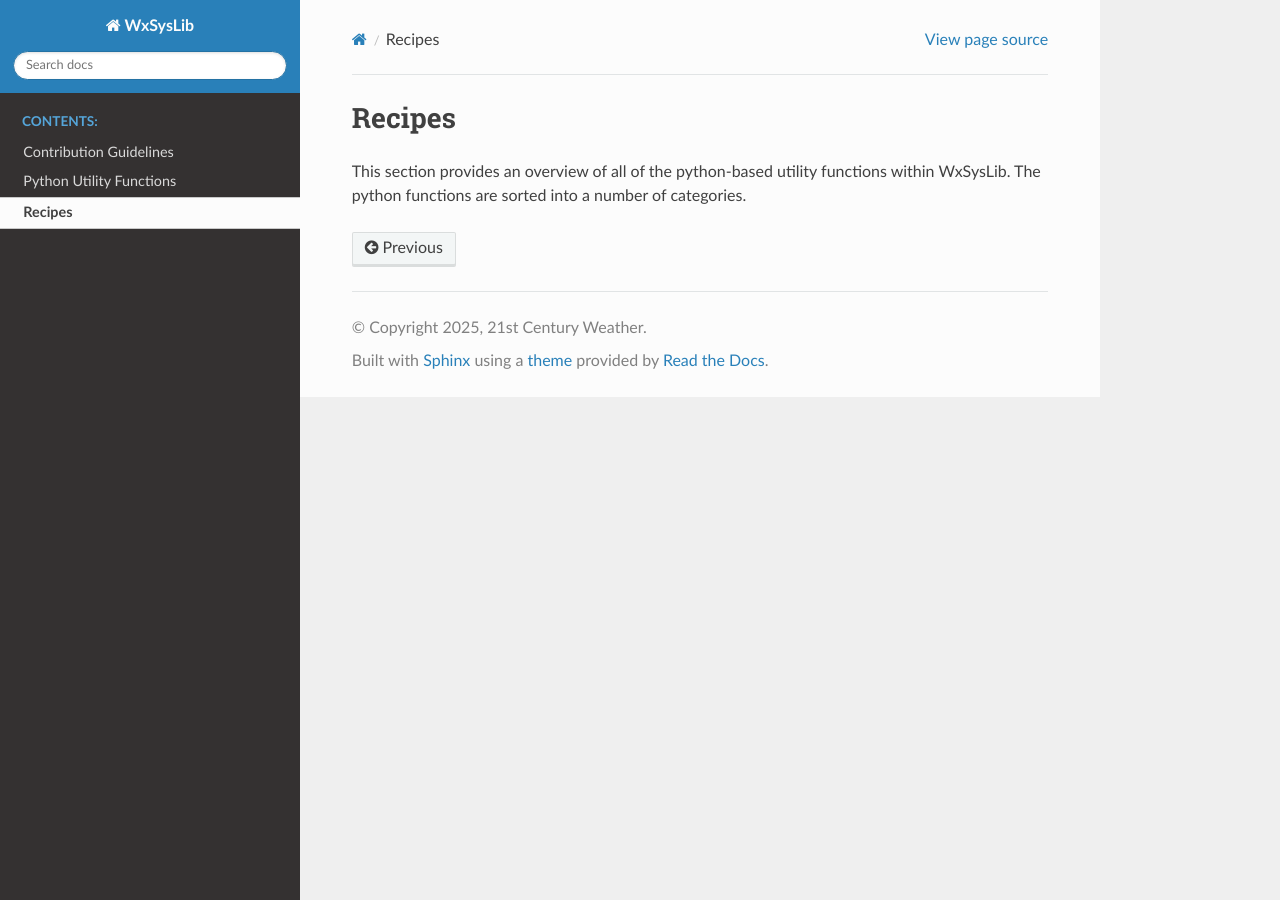
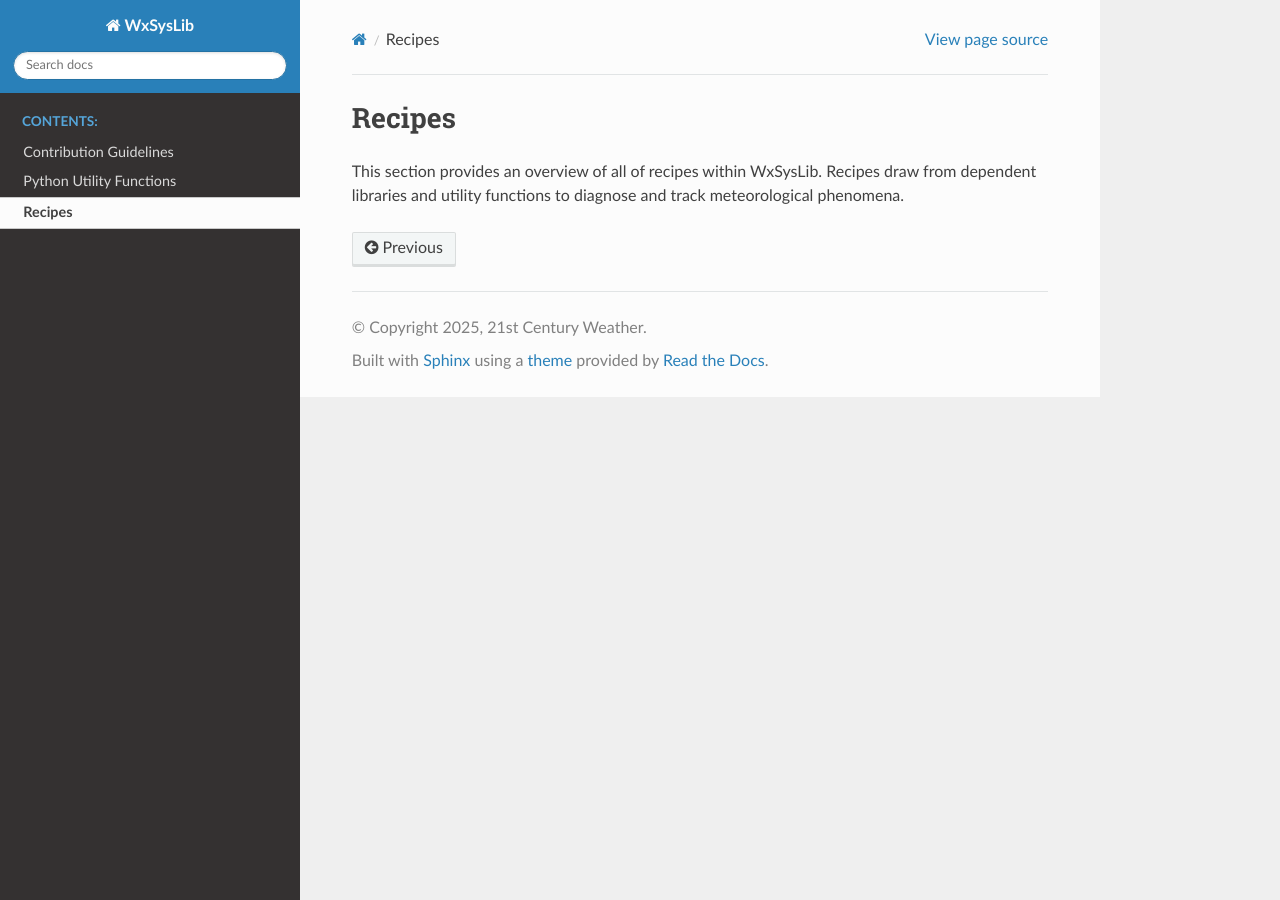
Before and after one commit to andrewbrown31/WxSysLib, a Sphinx documentation site: the page built from docs/recipes/index.rst, in a window 1280 px wide. Built offline with Sphinx 7.4.7 and the Read the Docs theme 3.1.0, drawn with Linux system fonts in a browser that asks for light colours.

Commit message:
Update index.rst

```diff
--- a/docs/recipes/index.rst
+++ b/docs/recipes/index.rst
@@ -3,7 +3,7 @@
 Recipes
 =======
 
-This section provides an overview of all of the python-based utility functions within WxSysLib. The python functions are sorted into a number of categories.
+This section provides an overview of all of recipes within WxSysLib. Recipes draw from dependent libraries and utility functions to diagnose and track meteorological phenomena.
 
 .. toctree::
    :maxdepth: 2
```
